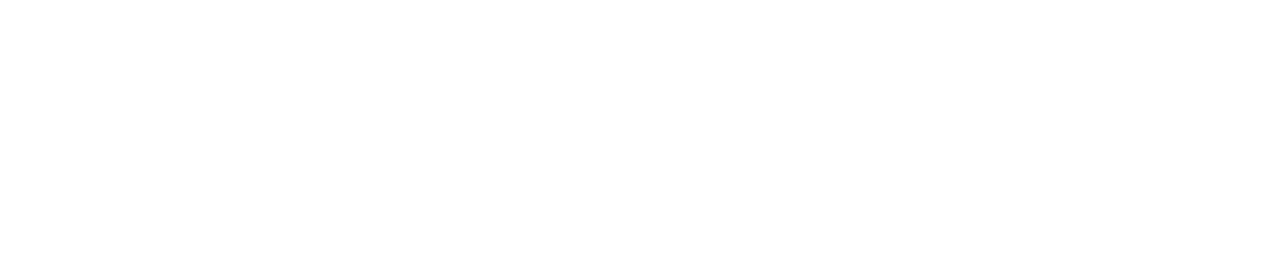
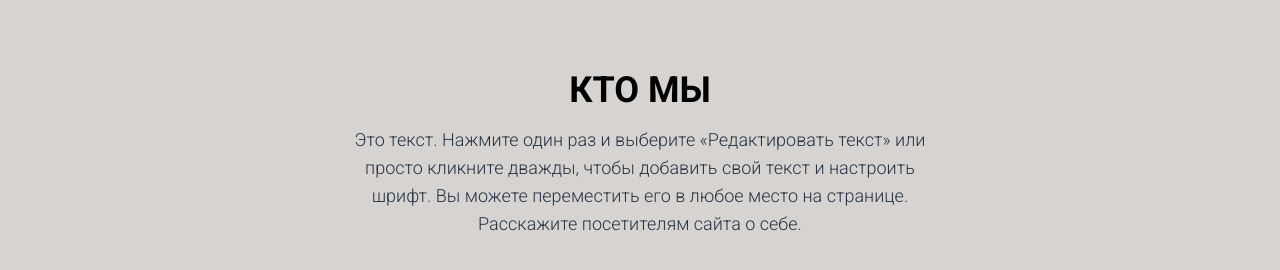
Before and after one commit to devmuraCode/Logistics, a React (Vite) app: page / in a window 1280 px wide. Shown: the part 892-1162 px from the top of the page. Before the commit the page ends 872 px from the top, so only its background shows below. Built offline with nearby package versions, Linux system fonts and the light colour scheme.

Commit message:
addinig component About

```diff
--- a/src/App.tsx
+++ b/src/App.tsx
@@ -1,3 +1,4 @@
+import About from "./components/about/About";
 import Header from "./components/header/Header";
 import Navbar from "./components/navbar/Navbar";
 
@@ -6,6 +7,7 @@
     <div>
       <Navbar/>
       <Header/>
+      <About/>
     </div>
   );
 };
--- /dev/null
+++ b/src/components/about/About.module.scss
@@ -0,0 +1,13 @@
+.wrapper{
+    background-color: rgb(214 211 209);
+    padding: 90px 0;
+    display: flex;
+    justify-content: center;
+    align-items: center;
+    text-align: center;
+}
+.content{
+    font-family: "Roboto", sans-serif;
+
+    margin: 0 auto;
+}
--- /dev/null
+++ b/src/components/about/About.tsx
@@ -0,0 +1,16 @@
+import Container from '../container/Container'
+import cls from './About.module.scss'
+const About = () => {
+  return (
+    <div className={cls.wrapper}>
+        <Container>
+            <div className={cls.content}>
+                <h1 className='text-4xl pb-4 font-semibold text-black'>КТО МЫ</h1>
+                <p className='text-lg text-gray-dark font-light lg:w-144'>Это текст. Нажмите один раз и выберите «Редактировать текст» или просто кликните дважды, чтобы добавить свой текст и настроить шрифт. Вы можете переместить его в любое место на странице. Расскажите посетителям сайта о себе.</p>
+            </div>
+        </Container>
+    </div>
+  )
+}
+
+export default About
```
